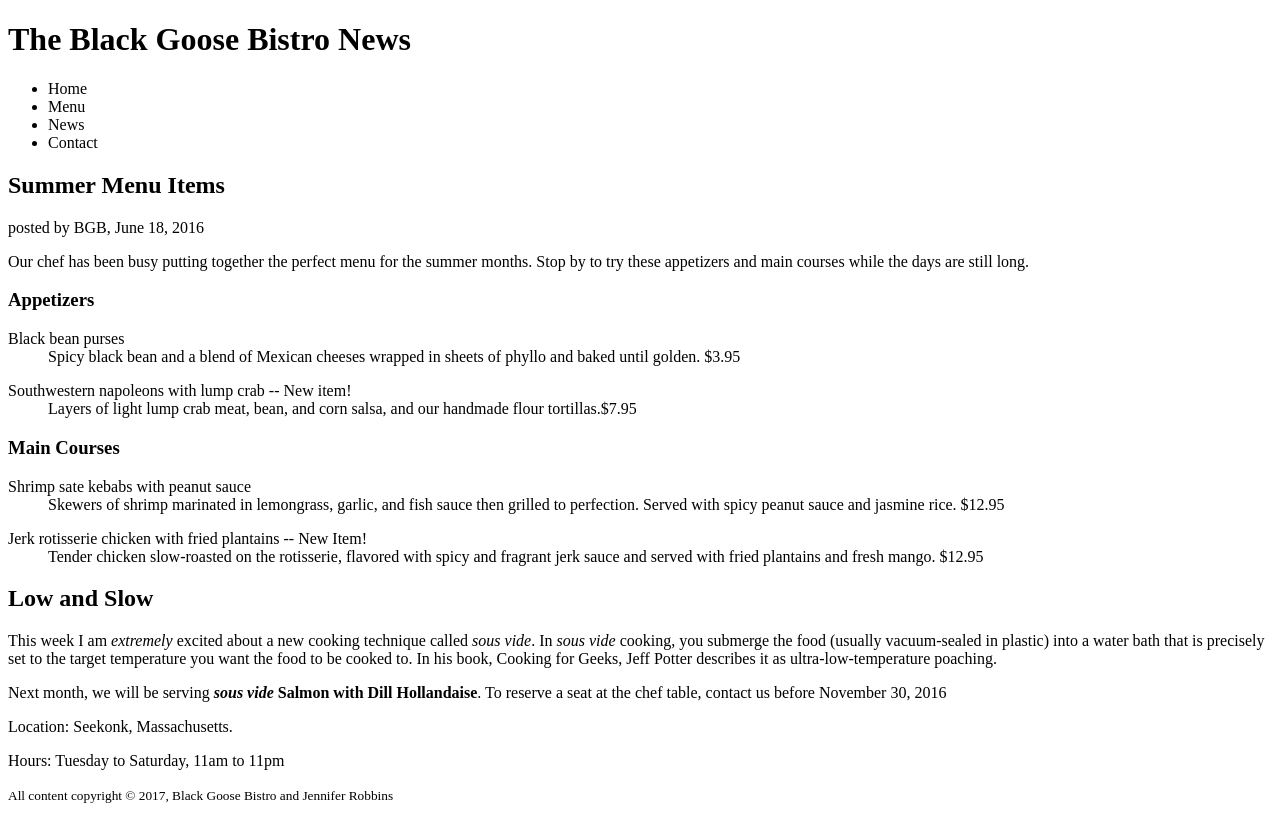
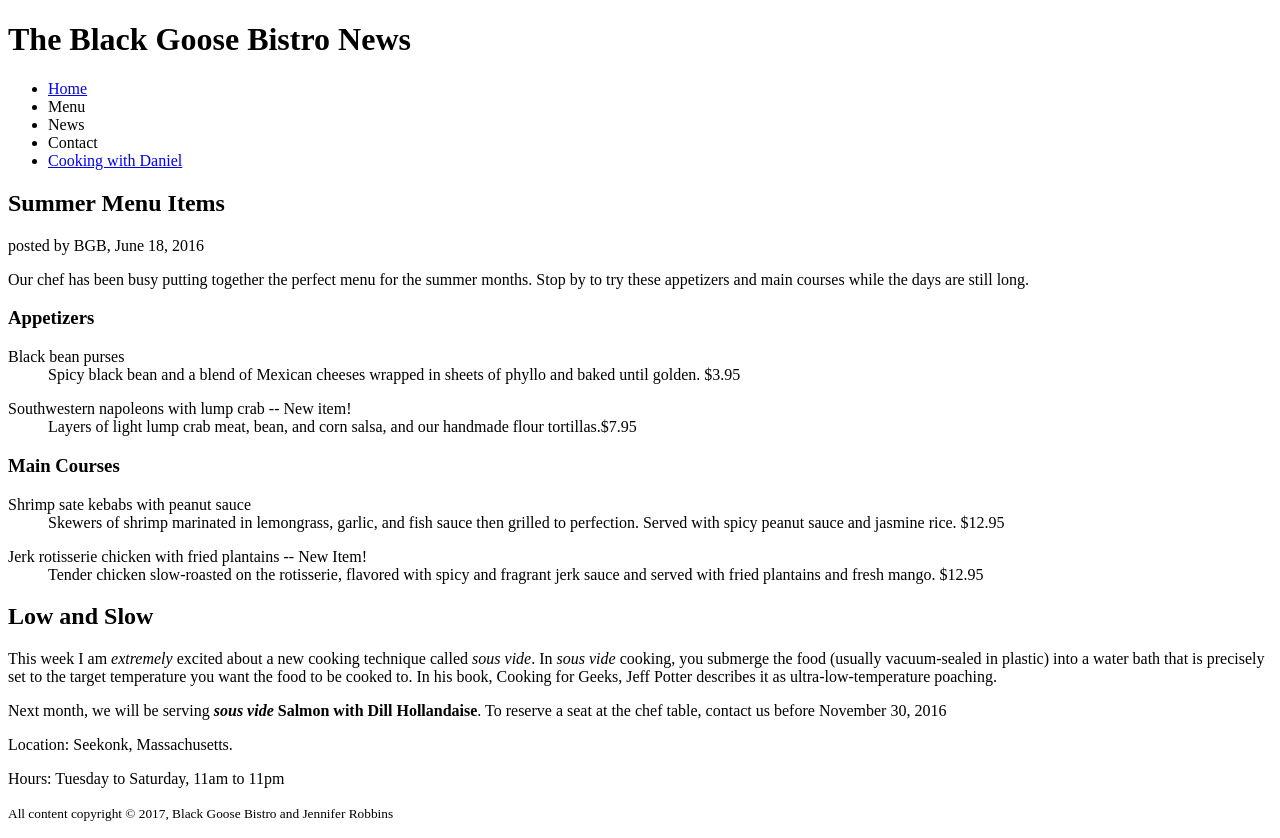
Before and after one commit to calamiton/fid, a plain HTML site: page bistro/bgnews.html in a window 1280 px wide. Drawn offline with Linux system fonts and the light colour scheme.

Commit message:
Update bgnews.html

```diff
--- a/bistro/bgnews.html
+++ b/bistro/bgnews.html
@@ -16,10 +16,11 @@
     <h1>The Black Goose Bistro News</h1>
     <nav>
         <ul>
-            <li>Home</li>
+            <li><a HREF="index.html">Home</a></li>
             <li>Menu</li>
             <li>News</li>
             <li>Contact</li>
+            <li><a HREF="cooking.html">Cooking with Daniel</a></li>
         </ul>
     </nav>
 </header>
```
